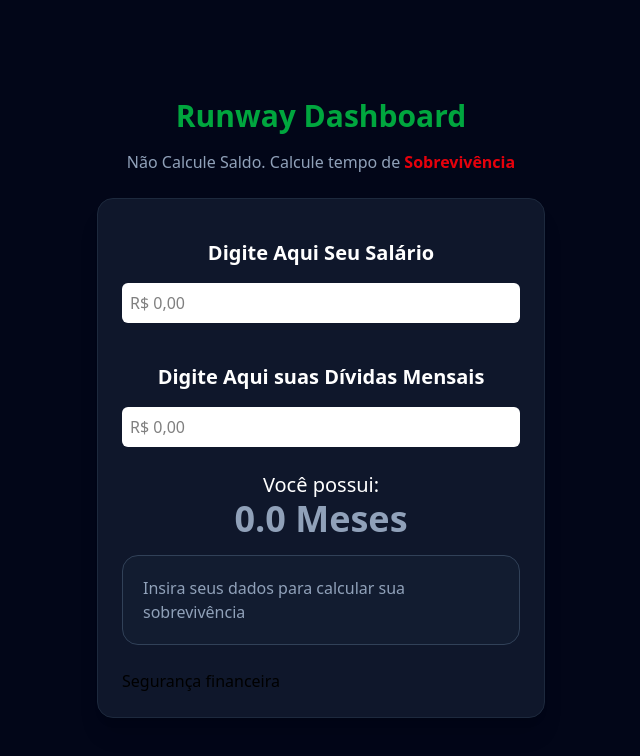
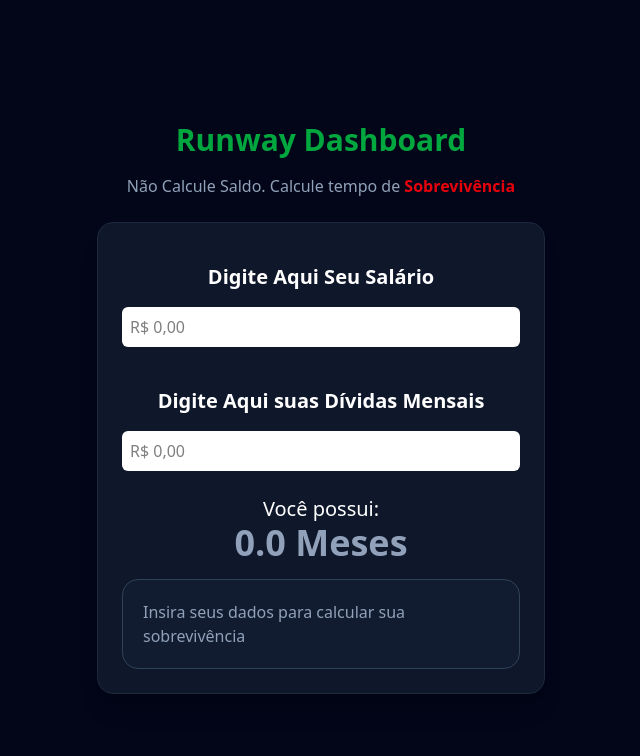
Before and after one commit to NickolasSantosCremasco/Runway-Dashboard, a Next.js app: page / in a window 1280 px wide. Shown: the top 756 px of the page, without its empty margins (319-959 px from the left). Built offline with nearby package versions, Linux system fonts and the light colour scheme.

Commit message:
fix errors

```diff
--- a/app/page.tsx
+++ b/app/page.tsx
@@ -137,7 +137,7 @@ export default function Home() {
           </div>
         </div>
 
-        <p className="text-white1">Segurança financeira</p>
+
       </div>
     </div>
 
```
